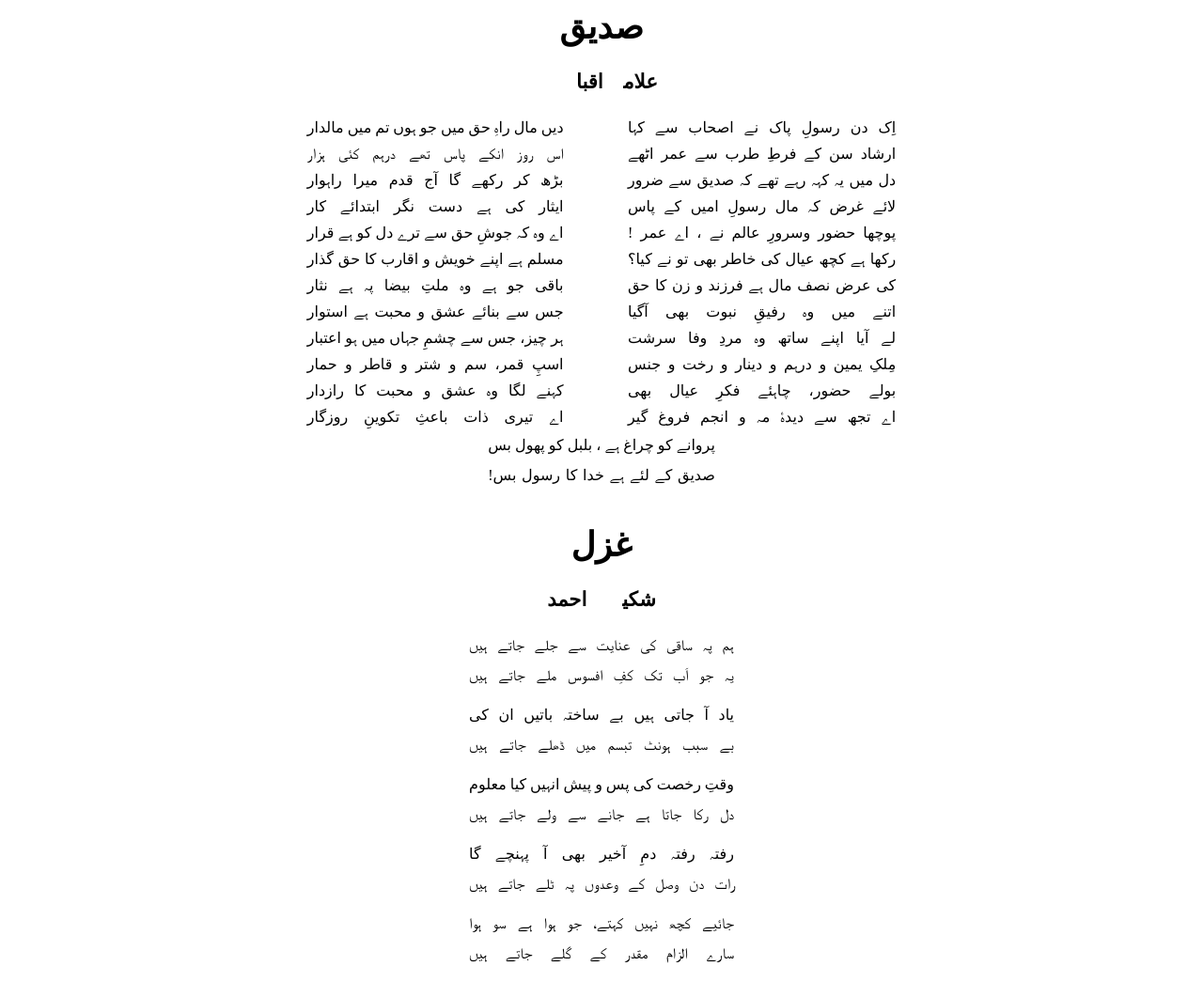
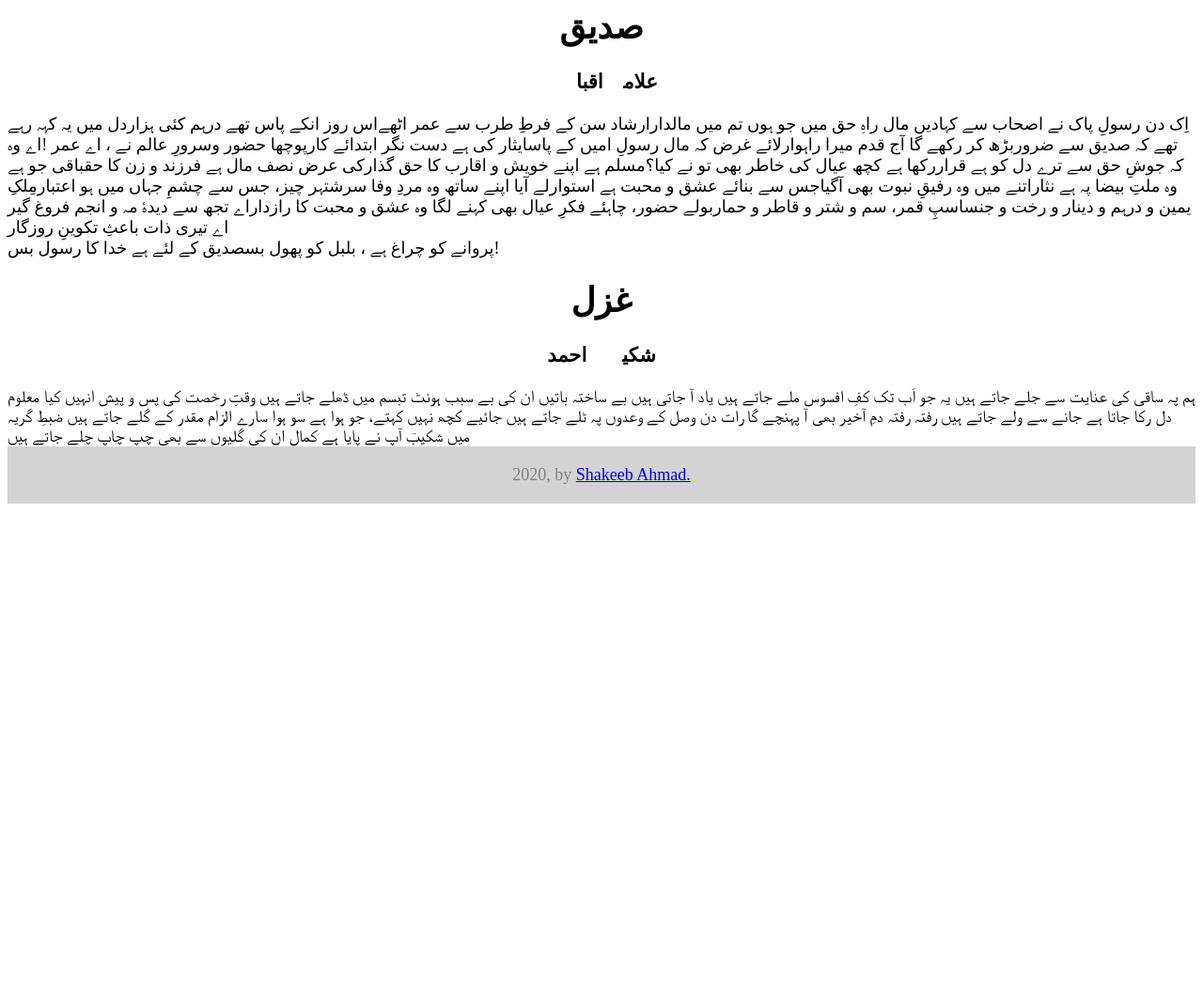
Before and after one commit to ShakesVision/PoetryJustification, a website: page docs/index.html in a window 1280 px wide. Shown: the top 1045 px of the page at 94% size. After the commit the page ends 800 px from the top, so only its background shows below. Drawn offline with Linux system fonts and the light colour scheme; a web font is replaced by a local one.

Commit message:
Convert into a library to import

```diff
--- a/docs/index.html
+++ b/docs/index.html
@@ -1,45 +1,9 @@
 <head>
-  <link href='https://fonts.googleapis.com/earlyaccess/notonastaliqurdudraft.css' rel='stylesheet' type='text/css'/>
+  <link href='https://fonts.googleapis.com/earlyaccess/notonastaliqurdudraft.css' rel='stylesheet' type='text/css' />
   <style>
     body {
-      font-family: 'Jameel Noori Nastaleeq', 'Alvi Nastaleeq','Noto Nastaliq Urdu Draft', serif;
+      font-family: 'Jameel Noori Nastaleeq', 'Alvi Nastaleeq', 'Noto Nastaliq Urdu Draft', serif;
       font-size: large;
-    }
-
-
-    .sher,
-    .sher td,
-    .sher2,
-    .sher2 td {
-      text-align: justify;
-      text-align-last: justify;
-      -o-text-align-last: justify;
-      -ms-text-align-last: justify;
-      -moz-text-align-last: justify;
-      -webkit-text-align-last: justify;
-    }
-
-    .sher,
-    .sher2 {
-      margin: 0 auto;
-      direction: rtl;
-      line-height: 1.5em;
-    }
-
-    .sher2 td {
-      width: 46%
-    }
-
-    .sher2 tr td:nth-child(2) {
-      width: 10%;
-    }
-
-    .sher tr td {
-      padding-bottom: 5px;
-    }
-
-    .sher tr:nth-child(2n) td {
-      padding-bottom: 15px;
     }
   </style>
 </head>
@@ -103,49 +67,5 @@
   <footer style="text-align: center; color: grey; padding: 20px;background-color: rgb(211, 211, 211);">
     2020, by <a href="https://ur.shakeeb.in">Shakeeb Ahmad.</a>
   </footer>
-
-  <script>
-    var elements = document.getElementsByClassName("sher");
-    Array.from(elements).forEach(e => {
-      e.style.whiteSpace = "pre-wrap";
-      e.innerHTML = tabulate(e.innerText);
-    });
-    var elements2 = document.getElementsByClassName("sher2");
-    Array.from(elements2).forEach(e => {
-      e.style.whiteSpace = "pre-wrap";
-      e.innerHTML = tabulate2(e.innerText);
-    });
-
-    function tabulate(strIn) {
-      strIn = strIn.replace(/[\r\n]+/g, "\n").replace(/^\s+|\s+$/g, "").replace(/\r?\n|\r/g, "</td></tr>\n<tr><td>");
-      if (strIn.length != "")
-        return "<table class=\"sher\">\n<tr><td>" + strIn + "</td></tr>\n</table>";
-      else
-        return "یہاں اک شعر ہونا چاہیے تھا۔";
-    }
-
-    /*
-    odd - </td><td>
-    even - </td></tr><tr><td>
-    */
-    function tabulate2(strIn) {
-      if (strIn.length != "") {
-        strIn = strIn.replace(/[\r\n]+/g, "\n").replace(/^\s+|\s+$/g, "");
-        var lines = strIn.split('\n');
-        for (var i = 0; i < lines.length; i++) {
-          if ((i + 1) % 2 != 0)
-            lines[i] = lines[i] + "</td><td> </td><td>";
-          else
-            lines[i] = lines[i] + "</td></tr>\n<tr><td>";
-
-        }
-        strIn = lines.join("");
-        strIn = "<table class=\"sher2\">\n<tr><td>" + strIn + "</td></tr>\n</table>";
-        strIn = strIn.replace("<tr><td></td></tr>", "").replace("<td></td>", "");
-        return strIn.replace(/[\r\n]+/g, "\n").replace(/^\s+|\s+$/g, "");
-      }
-      else
-        return "یہاں اک شعر ہونا چاہیے تھا۔";
-    }
-  </script>
+  <script src="../dist/shakeeb-justify.min.js"></script>
 </body>
```
Also changed, not shown: package.json (added, +14 -0 lines), README.md, dist/shakeeb-justify.js (added), 2 other files.
